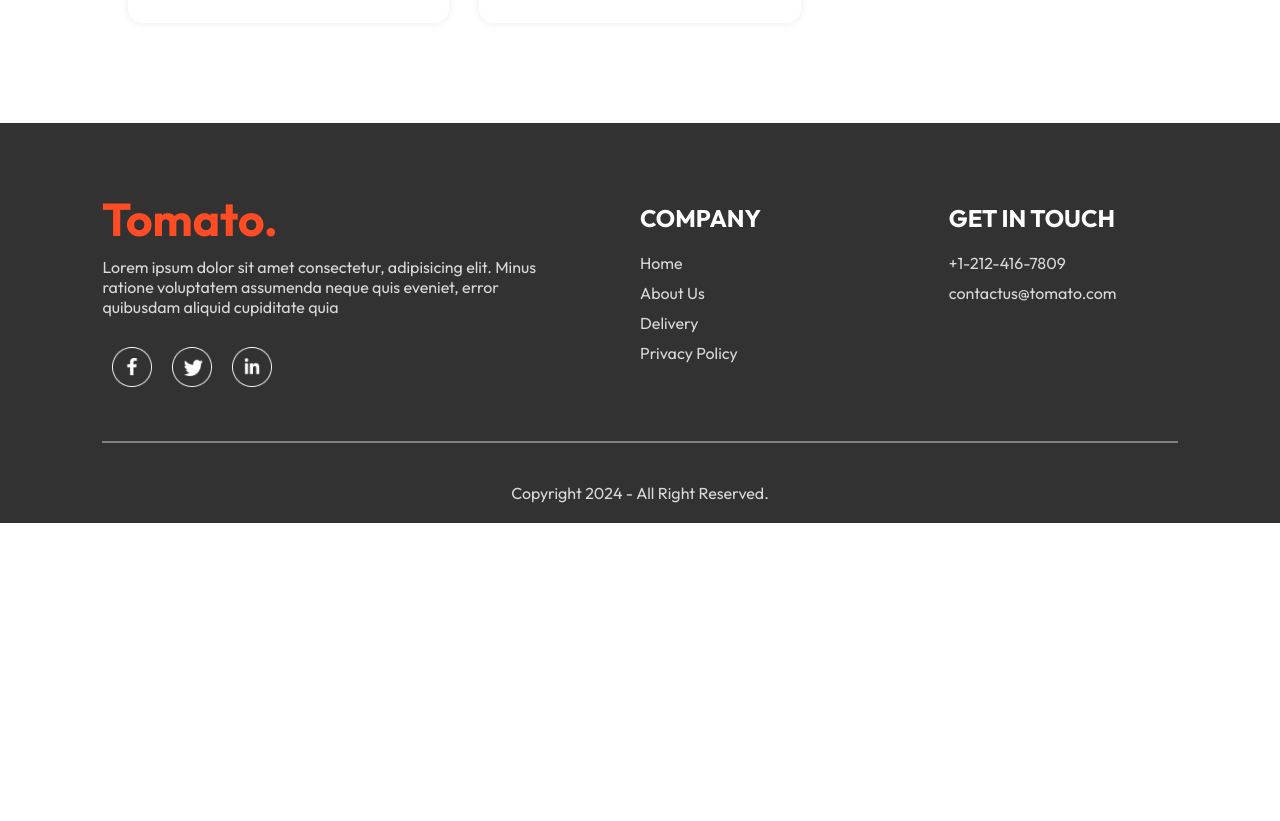
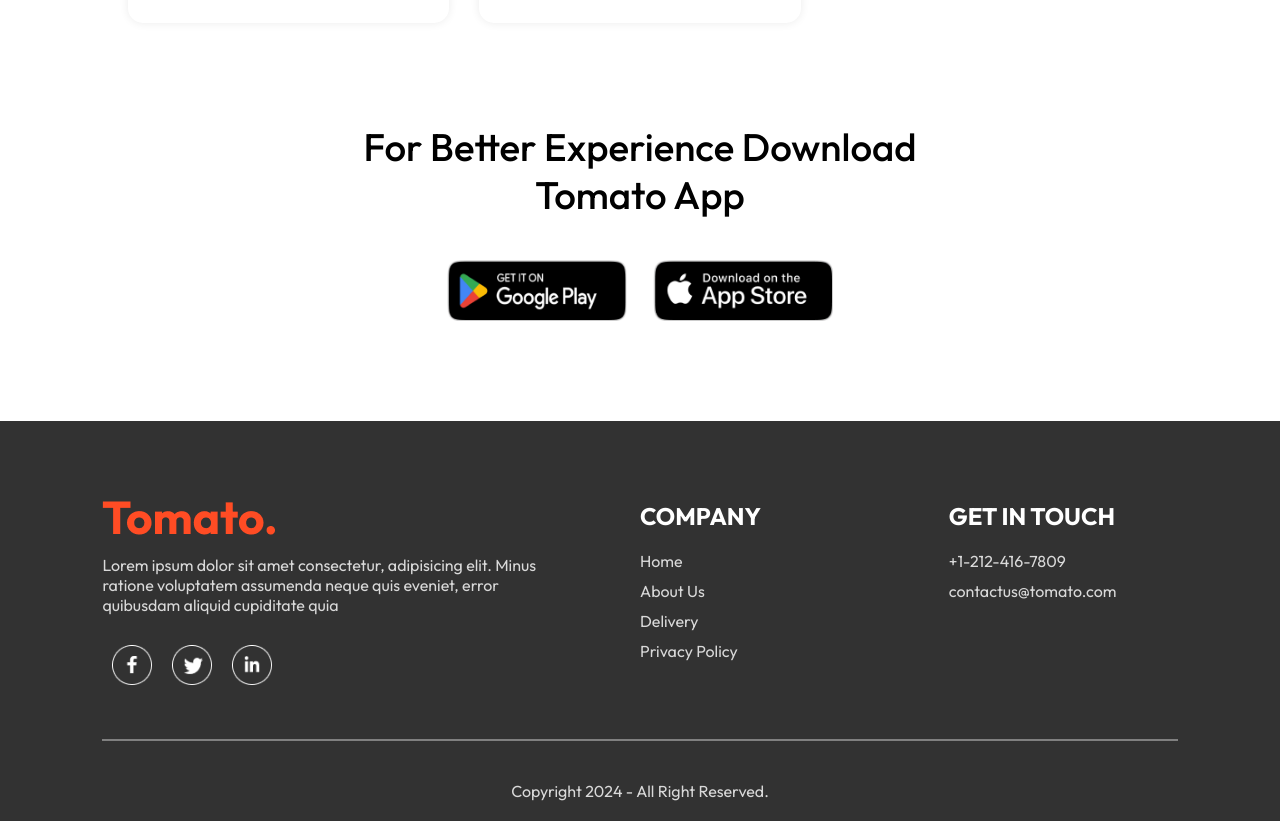
Before and after one commit to Bipin-Kalakheti/KhajaGhar, a React (Vite) app in the folder frontend/: page / in a window 1280 px wide. Shown: the part 5940-6761 px from the top of the page. Before the commit the page ends 6463 px from the top, so only its background shows below. Built offline with nearby package versions, Linux system fonts and the light colour scheme.

Commit message:
implement download App component

```diff
--- /dev/null
+++ b/frontend/src/components/AppDownload/AppDownload.jsx
@@ -0,0 +1,18 @@
+import "./appDownload.css";
+import { assets } from "../../assets/assets";
+
+const AppDownload = () => {
+  return (
+    <div className="appDownload">
+      <p>
+        For Better Experience Download <br /> Tomato App
+      </p>
+      <div className="appDownload-platforms">
+        <img src={assets.play_store} alt="" />
+        <img src={assets.app_store} alt="" />
+      </div>
+    </div>
+  );
+};
+
+export default AppDownload;
--- /dev/null
+++ b/frontend/src/components/AppDownload/appDownload.css
@@ -0,0 +1,24 @@
+.appDownload {
+  margin: auto auto;
+  margin-top: 100px;
+  font-size: max(3vw, 20px);
+  text-align: center;
+  font-weight: 500;
+}
+
+.appDownload-platforms {
+  display: flex;
+  justify-content: center;
+  gap: max(2vw, 10px);
+  margin-top: 40px;
+}
+.appDownload-platforms img {
+  width: max(30vw, 120px);
+  max-width: 180px;
+  transition: 0.5s;
+  cursor: pointer;
+
+  &:hover {
+    transform: scale(1.05);
+  }
+}
--- a/frontend/src/pages/Home/Home.jsx
+++ b/frontend/src/pages/Home/Home.jsx
@@ -3,6 +3,7 @@ import ExploreMenu from "../../components/ExploreMenu/ExploreMenu";
 import Header from "../../components/Header/Header";
 import "./home.css";
 import FoodDisplay from "../../components/FoodDisplay/FoodDisplay";
+import AppDowload from "../../components/AppDownload/AppDownload";
 
 const Home = () => {
   const [category, setCategory] = useState("All");
@@ -12,6 +13,7 @@ const Home = () => {
       <Header />
       <ExploreMenu category={category} setCategory={setCategory} />
       <FoodDisplay category={category} />
+      <AppDowload />
     </div>
   );
 };
```
